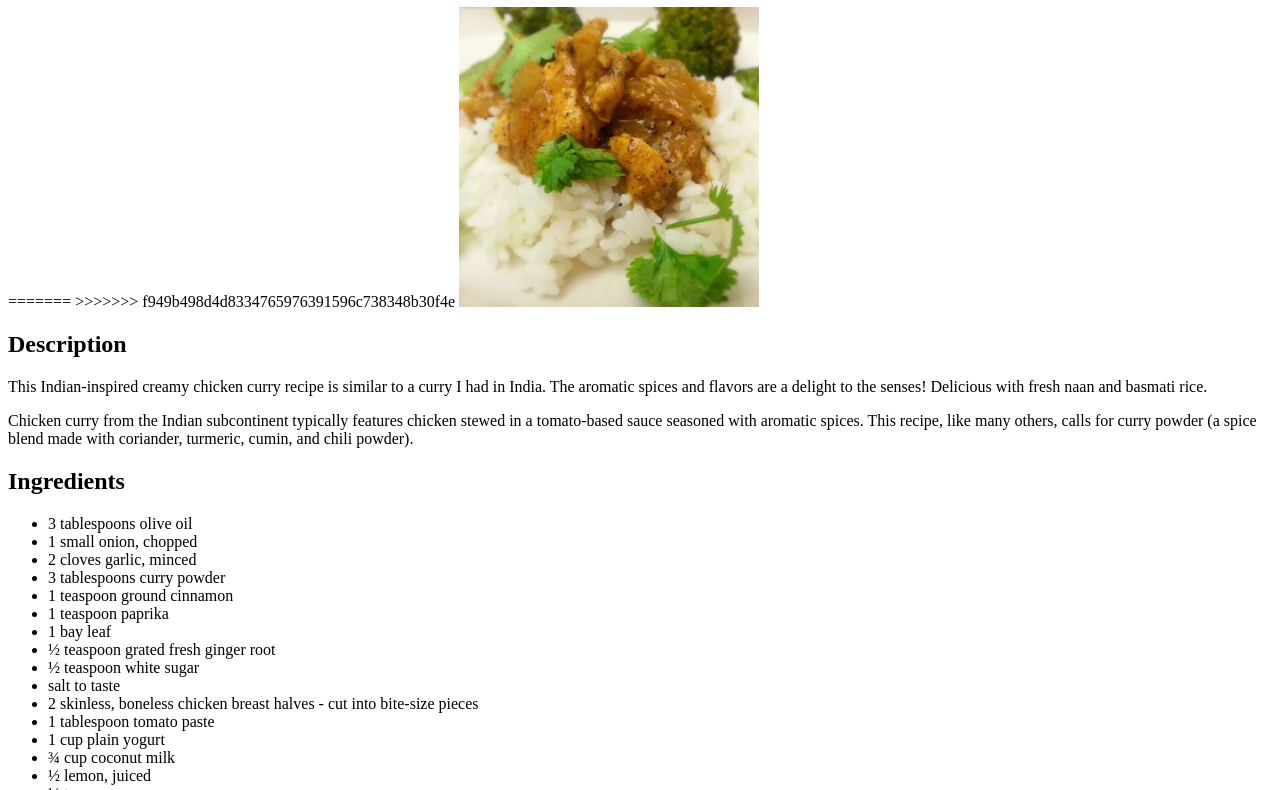
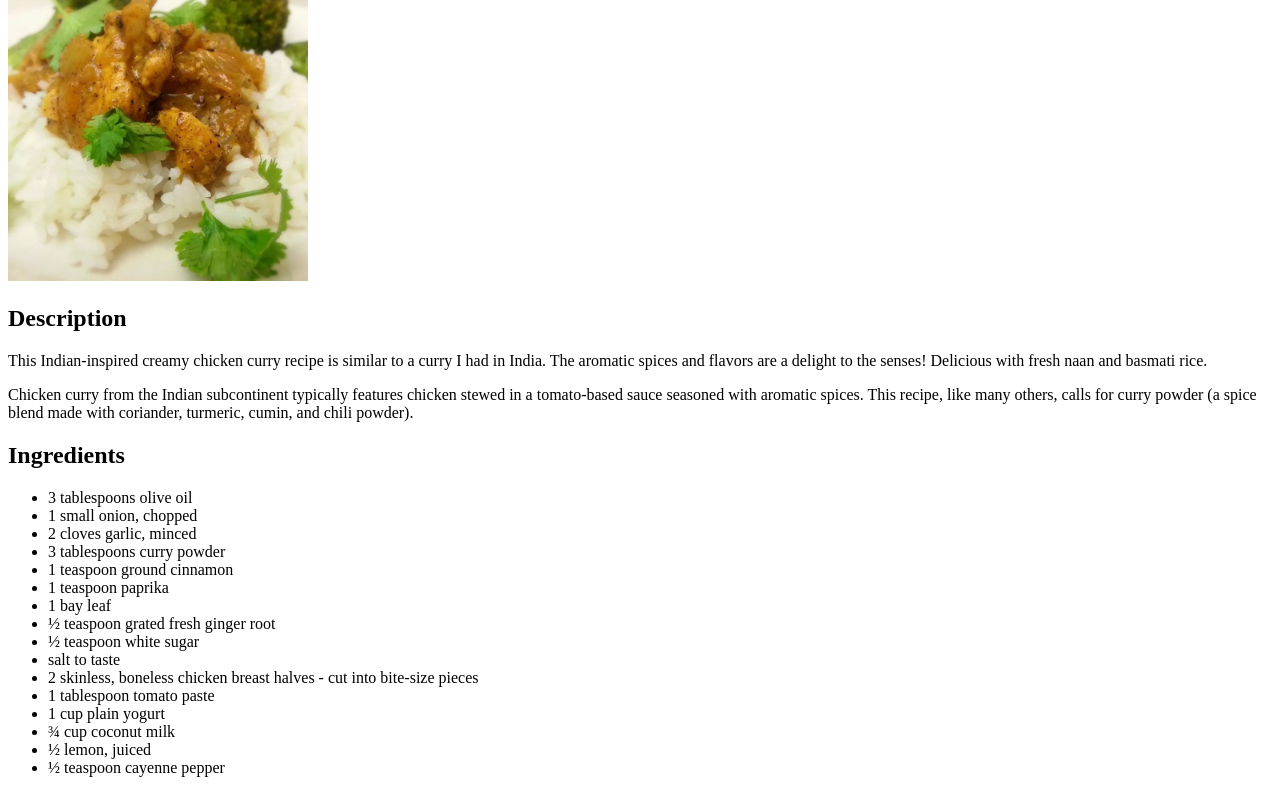
Before and after one commit to larrymcgee/odin_recipes, a plain HTML site: page recipes/chicken_curry.html in a window 1280 px wide. Shown: the part 99-889 px from the top of the page. Drawn offline with Linux system fonts and the light colour scheme.

Commit message:
Remove merge conflict message headers

```diff
--- a/recipes/chicken_curry.html
+++ b/recipes/chicken_curry.html
@@ -6,11 +6,7 @@
     <title>Document</title>
 </head>
 <body>
-<<<<<<< HEAD
     <h1>Indian Chicken Curry Recipe</h1>
-=======
-
->>>>>>> f949b498d4d8334765976391596c738348b30f4e
 
     <img src="../indian_curry_chicken.webp" width=300 height=300 alt="">
     <h2>Description</h2>
```
